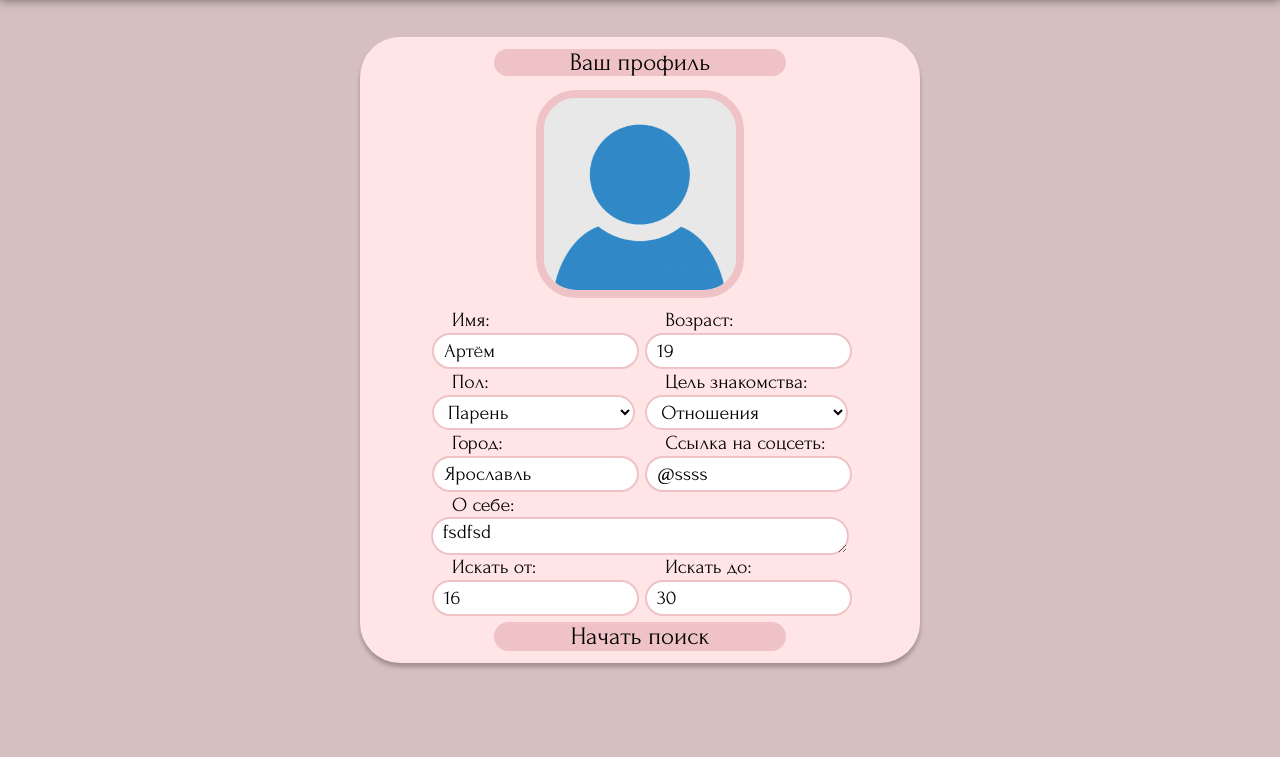
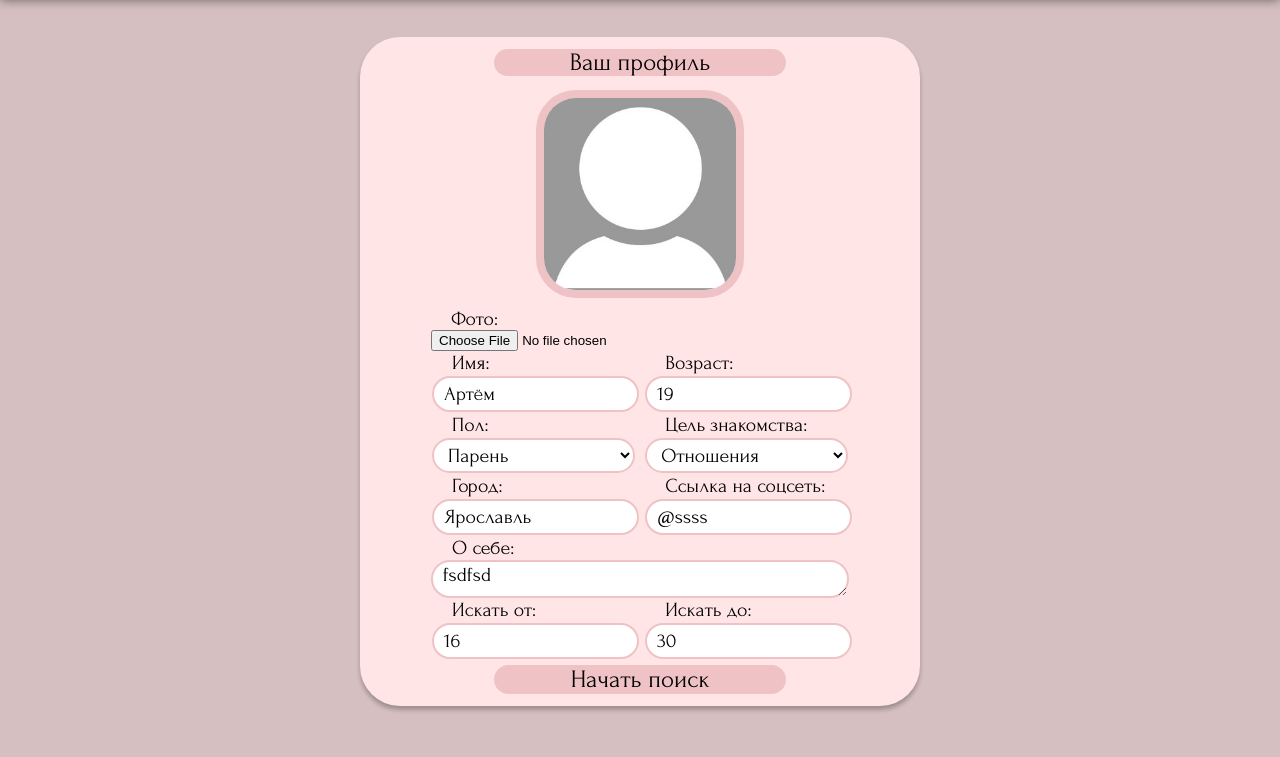
Before and after one commit to argecyplusplus/datingsite, a Django app: page /searching/myprofile/ in a window 1280 px wide. Shown: the part 43-800 px from the top of the page. Run offline with Django 4.2, Linux system fonts and the light colour scheme; a user stored in the database is signed in; data comes from the database, SQL or seed files in the repository; both versions use the stored data as it was after the commit.

Commit message:
+фото
+фото

```diff
--- a/datingsite/templates/searching/myprofile.html
+++ b/datingsite/templates/searching/myprofile.html
@@ -22,9 +22,11 @@
                 Ваш профиль
               </div>
                 <div id="main_lvl_1">
-                    <!-- <label  for="id_avatar">Фото:</label>
-                      <input type="file" name="avatar" value="{{davatar}}" accept="image/*" id="id_avatar"> -->
-                      <img class="profilephoto" src="../../static/css/Avatar.jpg" title="Аватар пользователя">
+
+                    <img class="profilephoto" src={{davatar.url}} title="Аватар пользователя" alt="Аватар пользователя">
+                    <label for="id_avatar">Фото:</label>
+                    <input type="file" name="avatar" value="{{davatar}}" accept="image/*" id="id_avatar">
+
                     <table>
                     <tr>
                       <td class="column_long45"><label for="id_name">Имя:</label></td>
```
Also changed, not shown: datingsite/db.sqlite3.
